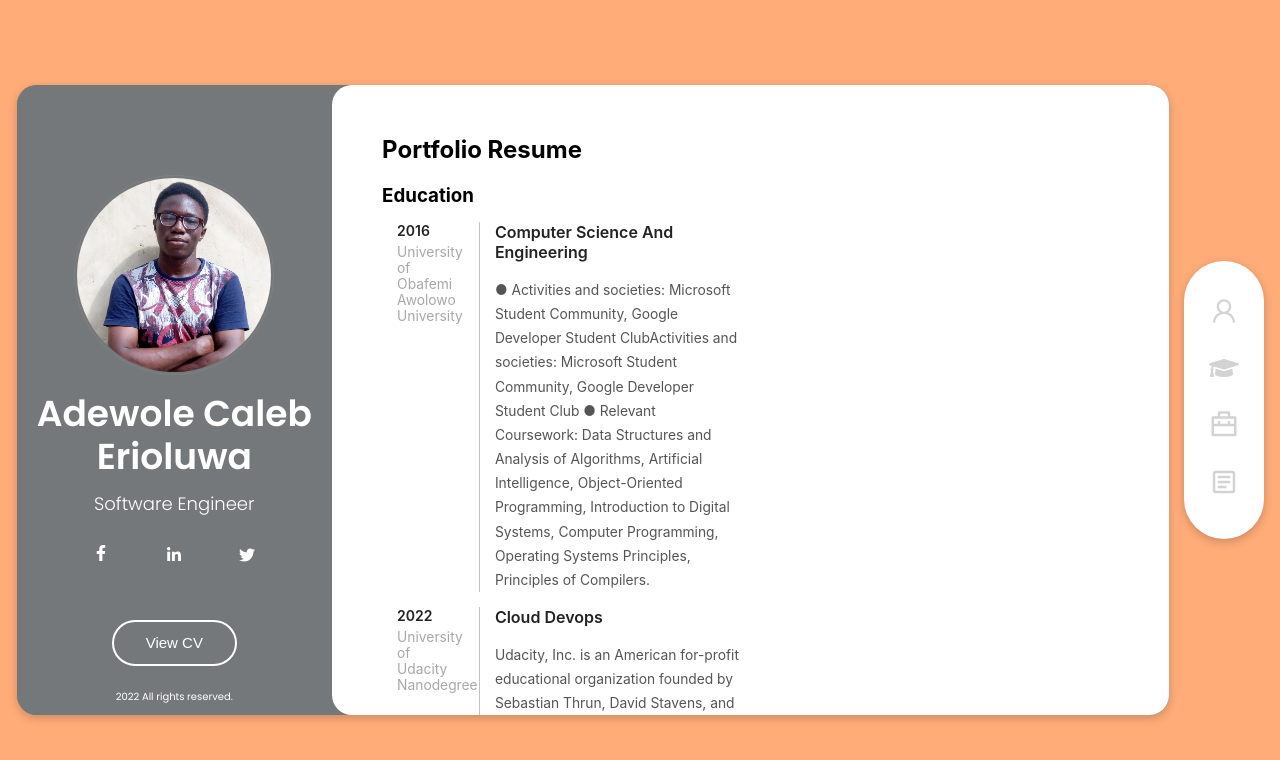
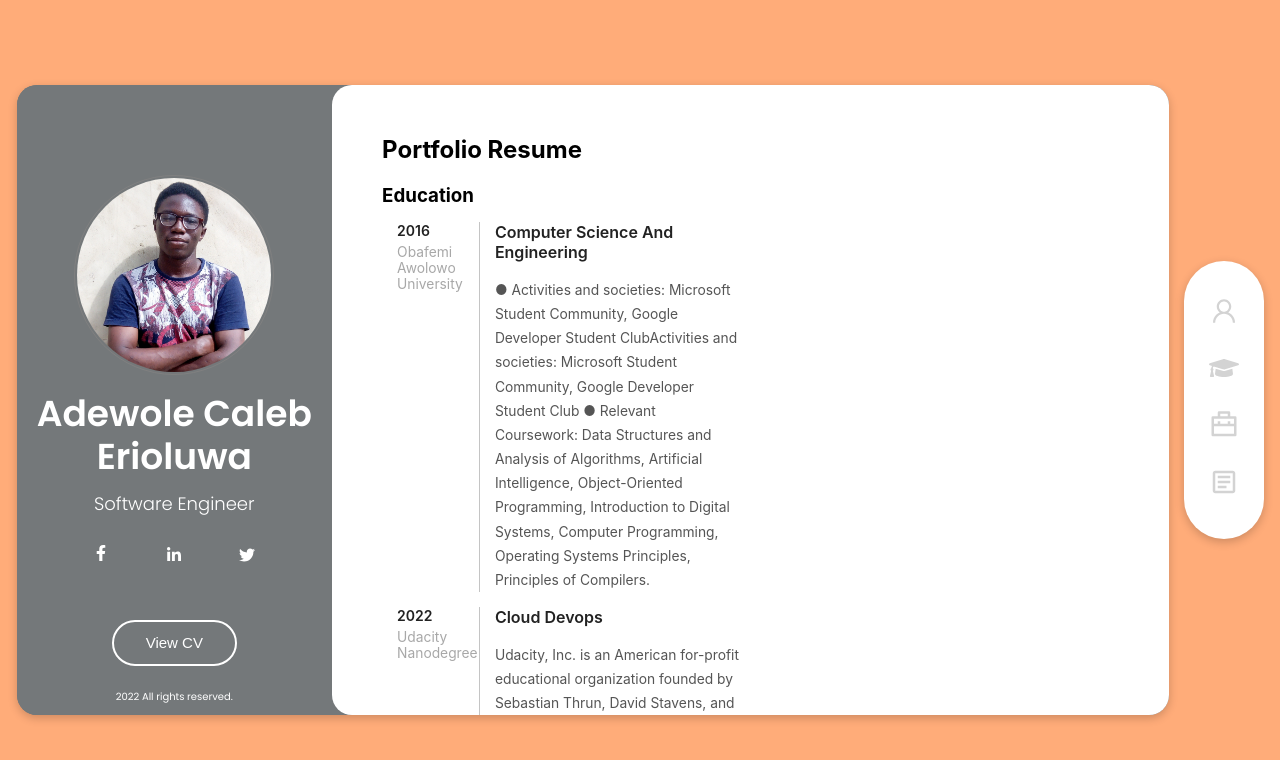
Before and after one commit to caleberi/portfolio, a React (Create React App) app: page / in a window 1280 px wide. Both pictures are taken after a click on the element 1223 px from the left and 371 px from the top of the page. Shown: the top 760 px of the page. Built offline with nearby package versions, Linux system fonts and the light colour scheme.

Commit message:
style : add resume blog update

```diff
--- a/src/MiniComponents/ResumeEducation/ResumeEducation.tsx
+++ b/src/MiniComponents/ResumeEducation/ResumeEducation.tsx
@@ -18,7 +18,6 @@ const ResumeEducation = ({year, text, school, course, styles}: ResumeEducationPr
         <section className="resumeEducation__left">
             <p className="education__leftYear">{year}</p>
             <div className="education__leftSchool">
-                <p>University of</p>
                 <p>{school}</p>
             </div>
         </section>
```
